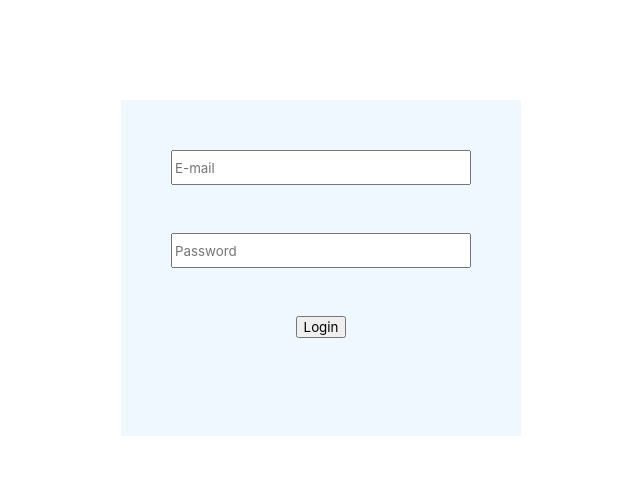
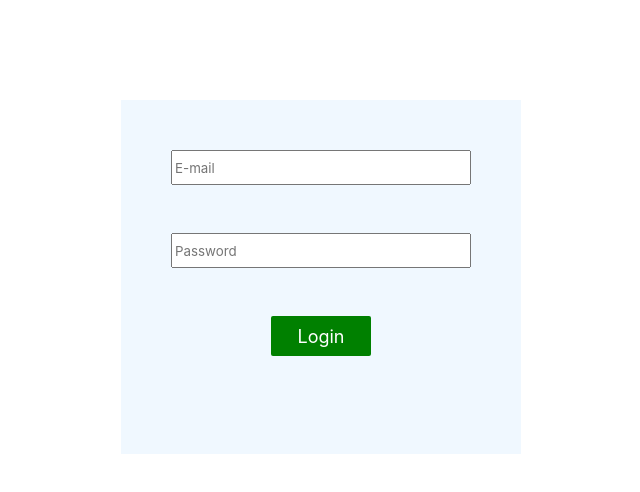
Before and after one commit to manasabingi115/payment-gateway, a React (Create React App) app: page / in a window 1280 px wide. Shown: the top 492 px of the page, without its empty margins (319-959 px from the left). Built offline with nearby package versions, Linux system fonts and the light colour scheme.

Commit message:
1 file modified

```diff
--- a/src/style.css
+++ b/src/style.css
@@ -19,3 +19,12 @@
   width: 100%;
   height: 35px;
 }
+#submit {
+  background-color: green;
+  height: 40px;
+  width: 100px;
+  border: none;
+  font-size: large;
+  color: white;
+  border-radius: 2px;
+}
```
